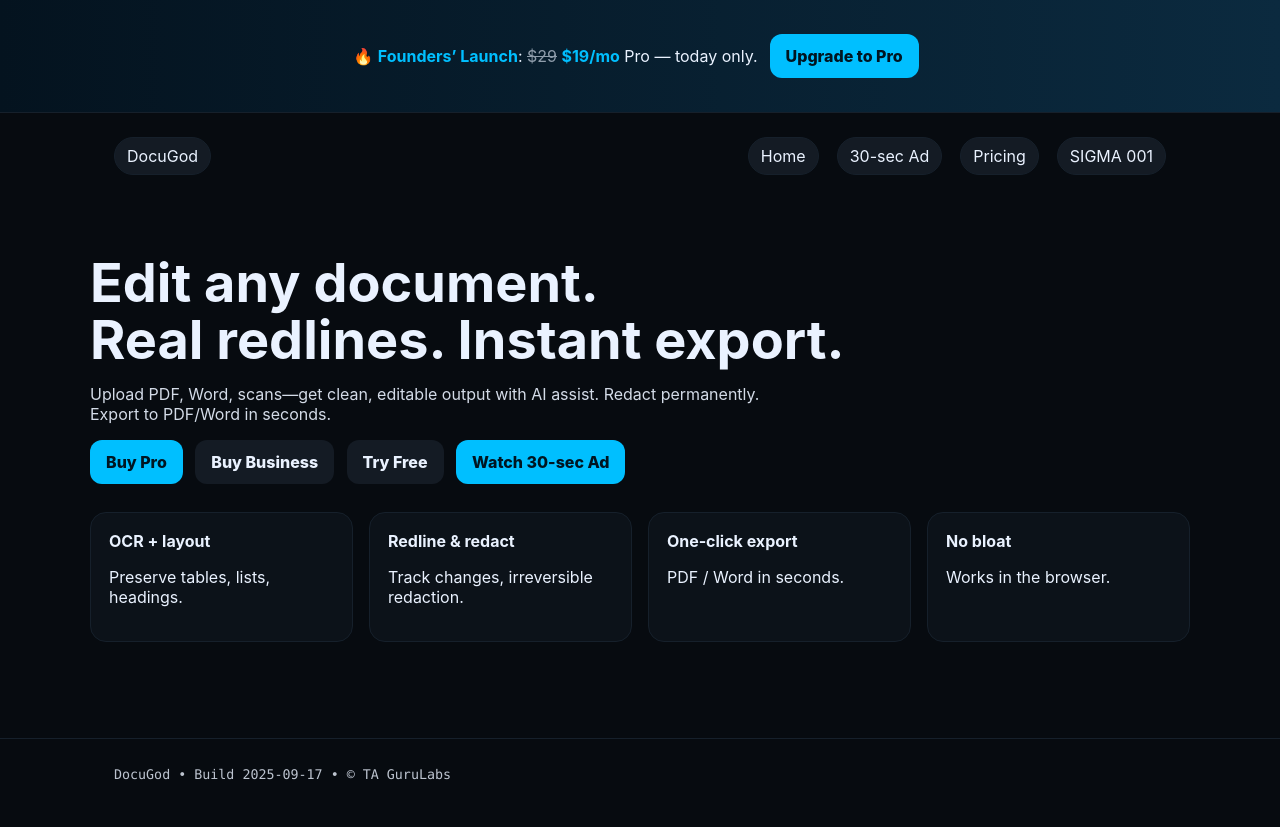
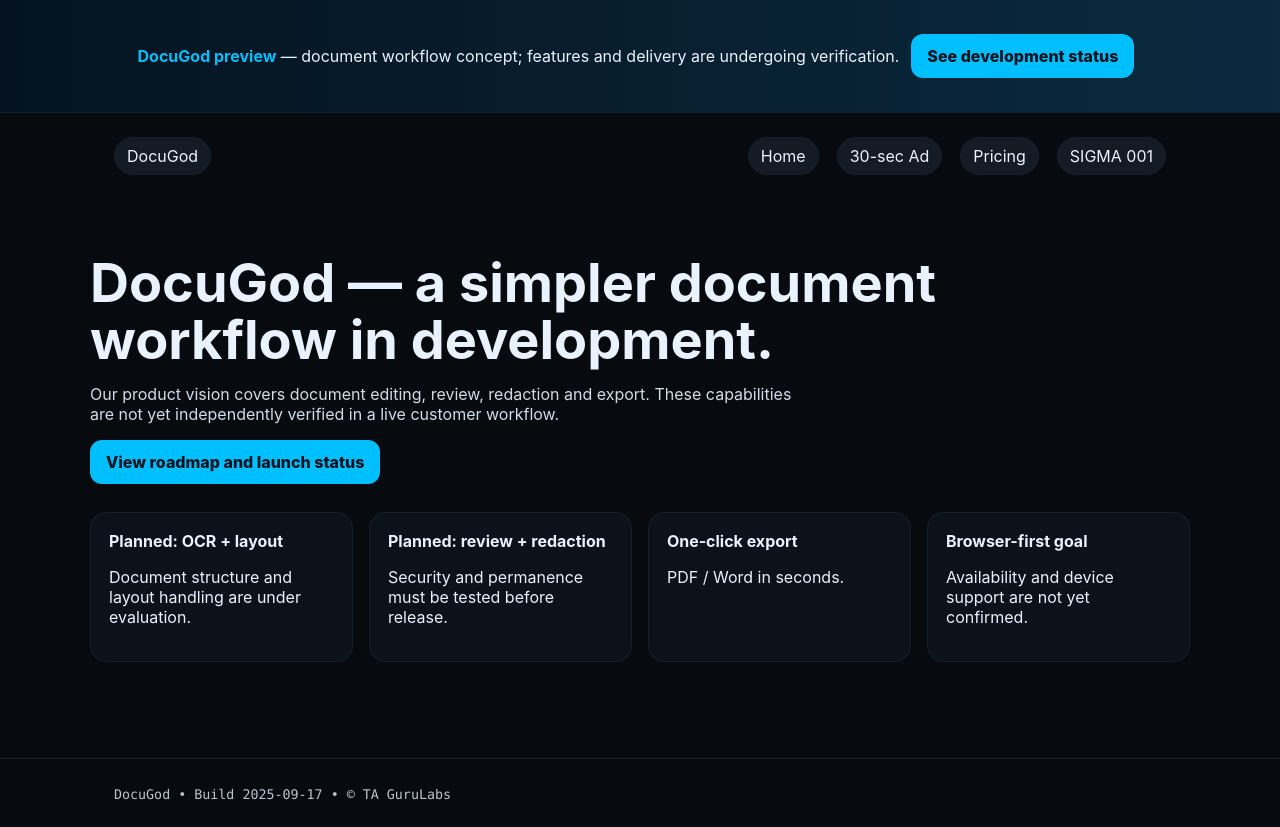
Before and after one commit to aj4359/docugod1-site, a plain HTML site: page index.html in a window 1280 px wide. Drawn offline with Linux system fonts and the light colour scheme.

Commit message:
Gate DocuGod public preview: remove unverified paid CTAs and claims

```diff
--- a/index.html
+++ b/index.html
@@ -2,10 +2,7 @@
 <meta charset="utf-8"><meta name="viewport" content="width=device-width, initial-scale=1">
 <title>DocuGod — Edit any document. Real redlines. Instant export.</title>
 <link rel="stylesheet" href="styles.css"></head><body>
-  <div class="promo"><div class="container">
-    <span>🔥 <b>Founders’ Launch</b>: <strike>$29</strike> <b>$19/mo</b> Pro — today only.</span>
-    <a class="btn" href="pricing.html#pro">Upgrade to Pro</a>
-  </div></div>
+  <div class="promo"><div class="container"><span><b>DocuGod preview</b> — document workflow concept; features and delivery are undergoing verification.</span><a class="btn" href="pricing.html">See development status</a></div></div>
 
   <div class="container nav">
     <a class="pill" href="index.html">DocuGod</a><div class="spacer"></div>
@@ -16,19 +13,16 @@
   </div>
 
   <div class="container hero">
-    <h1 class="h1">Edit any document. <br>Real redlines. Instant export.</h1>
-    <p class="lead">Upload PDF, Word, scans—get clean, editable output with AI assist. Redact permanently. Export to PDF/Word in seconds.</p>
+    <h1 class="h1">DocuGod — a simpler document workflow in development.</h1>
+    <p class="lead">Our product vision covers document editing, review, redaction and export. These capabilities are not yet independently verified in a live customer workflow.</p>
     <div class="cta-row">
-      <a class="btn" href="https://payhip.com/b/EtBob" target="_blank" rel="noopener">Buy Pro</a>
-      <a class="btn secondary" href="https://payhip.com/b/D2t37" target="_blank" rel="noopener">Buy Business</a>
-      <a class="btn secondary" href="https://payhip.com/b/Urc5P" target="_blank" rel="noopener">Try Free</a>
-      <a class="btn" href="ad.html">Watch 30-sec Ad</a>
+      <a class="btn" href="pricing.html">View roadmap and launch status</a>
     </div>
     <div class="grid">
-      <div class="card"><b>OCR + layout</b><p>Preserve tables, lists, headings.</p></div>
-      <div class="card"><b>Redline &amp; redact</b><p>Track changes, irreversible redaction.</p></div>
+      <div class="card"><b>Planned: OCR + layout</b><p>Document structure and layout handling are under evaluation.</p></div>
+      <div class="card"><b>Planned: review + redaction</b><p>Security and permanence must be tested before release.</p></div>
       <div class="card"><b>One‑click export</b><p>PDF / Word in seconds.</p></div>
-      <div class="card"><b>No bloat</b><p>Works in the browser.</p></div>
+      <div class="card"><b>Browser-first goal</b><p>Availability and device support are not yet confirmed.</p></div>
     </div>
   </div>
 
```
